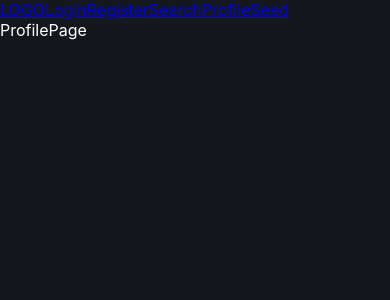
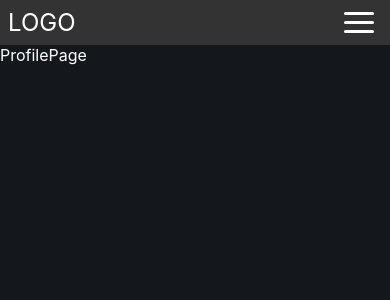
Before and after one commit to G4BR1EL0/MovieSocial, a React (Create React App) app in the folder react-module/: page /profile in a window 390 px wide. Shown: the top 300 px of the page. Built offline with nearby package versions, Linux system fonts and the light colour scheme.

Commit message:
header maquetation + nevigation bar responsive

```diff
--- a/react-module/package.json
+++ b/react-module/package.json
@@ -17,6 +17,7 @@
     "react-scripts": "4.0.3",
     "redux-devtools-extension": "^2.13.9",
     "redux-thunk": "^2.3.0",
+    "rsuite": "^4.10.2",
     "web-vitals": "^1.1.2"
   },
   "scripts": {
--- a/react-module/src/Components/Header/Header.js
+++ b/react-module/src/Components/Header/Header.js
@@ -3,27 +3,53 @@ import { Link } from "react-router-dom";
 import './Header.scss'
 
 const Header = () => {
-
+    const change = () => {
+        const navbarLinks = document.getElementsByClassName('navbar-links')[0];
+        navbarLinks.classList.toggle('active')
+    }
     return(
         <div className="container">
+            <nav className="navbar">
+                <div className="brand-title">
                     <Link to="./">
                         <div>LOGO</div>
                     </Link>
+                </div>
+                <a href="#" className="toggle-button" onClick={() => {change()}}>
+                    <span className="bar"></span>
+                    <span className="bar"></span>
+                    <span className="bar"></span>
+                </a>
+                <div className="navbar-links">
+                    <ul>
+                        <li>
+                            <Link to="./register">
+                                <div>Register</div>
+                            </Link>
+                        </li>
+                        <li>
                             <Link to="./login">
                                 <div>Login</div>
                             </Link>
-            <Link to="./register">
-                <div>Register</div>
+                        </li>
+                        <li>
+                            <Link to="./profile">
+                                <div>Profile</div>
                             </Link>
+                        </li>
+                        <li>
+                            <Link to="./seed">
+                                <div>Seed</div>
+                            </Link>
+                        </li>
+                        <li>
                             <Link to="./search">
                                 <div>Search</div>
                             </Link>
-            <Link to="./profile">
-                <div>Profile</div>
-            </Link>
-            <Link to="./seed">
-                <div>Seed</div>
-            </Link>
+                        </li>
+                    </ul>
+                </div>
+            </nav>
         </div>
     )
 }
--- a/react-module/src/Components/Header/Header.scss
+++ b/react-module/src/Components/Header/Header.scss
@@ -1,4 +1,95 @@
-.container{
+// .container{
+//     display: flex;
+//     flex-direction: row;
+//     box-sizing: border-box;
+//     margin: 0;
+//     padding: 0;
+// }
+.navbar {
     display: flex;
-    flex-direction: row;
+    position: relative;
+    justify-content: space-between;
+    align-items: center;
+    background-color: #333;
+    color: white;
 }
+
+.brand-title {
+    font-size: 1.5rem;
+    margin: .5rem;
+    text-decoration: none;
+}
+.brand-title a {
+    color: white;
+    text-decoration: none;
+}
+
+.navbar-links {
+    height: 100%;
+}
+
+.navbar-links ul {
+    display: flex;
+    margin: 0;
+    padding: 0;
+}
+
+.navbar-links li {
+    list-style: none;
+}
+
+.navbar-links li a {
+    display: block;
+    text-decoration: none;
+    color: white;
+    padding: 1rem;
+}
+
+.navbar-links li:hover {
+    background-color: #555;
+}
+
+.toggle-button {
+    position: absolute;
+    top: .75rem;
+    right: 1rem;
+    display: none;
+    flex-direction: column;
+    justify-content: space-between;
+    width: 30px;
+    height: 21px;
+}
+
+.toggle-button .bar {
+    height: 3px;
+    width: 100%;
+    background-color: white;
+    border-radius: 10px;
+}
+
+@media (max-width: 800px) {
+    .navbar {
+        flex-direction: column;
+        align-items: flex-start;
+    }
+    .toggle-button {
+        display: flex;
+    }
+    .navbar-links {
+        display: none;
+        width: 100%;
+    }
+    .navbar-links ul {
+        width: 100%;
+        flex-direction: column;
+    }
+    .navbar-links ul li {
+        text-align: center;
+    }
+    .navbar-links ul li a {
+        padding: .5rem 1rem;
+    }
+    .navbar-links.active {
+        display: flex;
+    }
+}
--- a/react-module/src/Components/ValorationCarousel/ValorationCarousel.js
+++ b/react-module/src/Components/ValorationCarousel/ValorationCarousel.js
@@ -18,7 +18,6 @@ const ValorationCarousel = (props) => {
             let result= await ApiConsumer.getValoration();
             console.log(result.respuesta);
             if(result.respuesta.length>0){
-                console.log(result+"sfsldjnousdbn");
                 setValorations(result.respuesta);
                 setPintar(true);
             }
--- a/react-module/src/Containers/HomePage/HomePage.js
+++ b/react-module/src/Containers/HomePage/HomePage.js
@@ -1,6 +1,5 @@
 import React from "react";
 import MovieCarousel from "../../Components/MovieCarousel/MovieCarousel";
-import Valoration from '../../Components/Valoration/Valoration.js';
 import ValorationCarousel from '../../Components/ValorationCarousel/ValorationCarousel.js';
 
 
@@ -9,10 +8,8 @@ const HomePage = () => {
 
     return(
         <div>
-            Home
             <MovieCarousel/>
             <ValorationCarousel/>
-
         </div>
 
     )
```
Also changed, not shown: 1 other file (tests, documents, lock files or other folders). Lines whose indentation alone changed are shown as unchanged.
